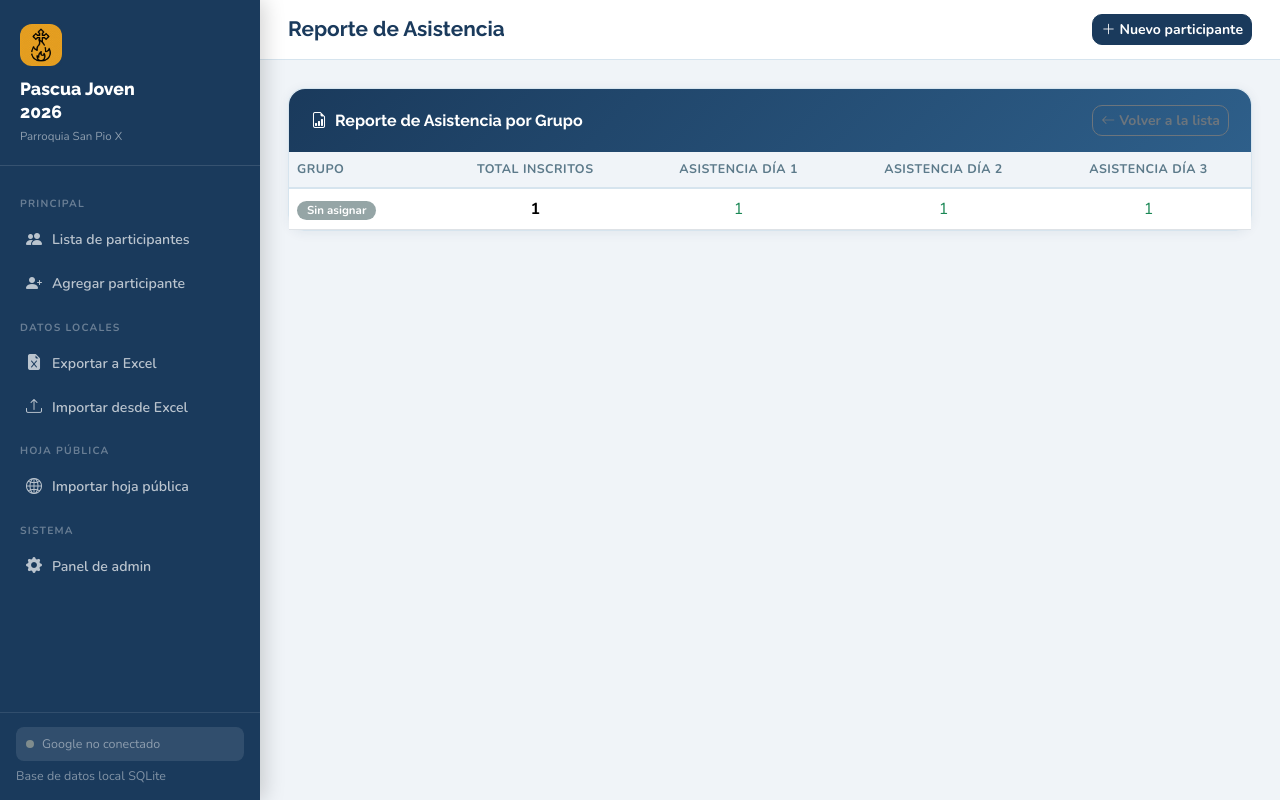
After one commit to emmanuelmazo24/gestiones_conductores, a Django app: page /conductores/reporte-asistencia/ in a window 1280 px wide. The commit adds this page. Run offline with Django 4.2, Linux system fonts and the light colour scheme; tables that the repository leaves empty hold one stand-in row (values such as "Sample post").

Commit message:
cambios en resumen asistencia

```diff
--- a/conductores/templates/conductores/lista.html
+++ b/conductores/templates/conductores/lista.html
@@ -60,6 +60,9 @@
 
 <!-- EXPORT BUTTONS -->
 <div class="d-flex flex-wrap gap-2 mb-3">
+  <a href="{% url 'conductores:reporte_asistencia' %}" class="btn btn-sm btn-info text-white">
+    <i class="bi bi-bar-chart-fill me-1"></i>Reporte de Asistencia
+  </a>
   <a href="{% url 'conductores:exportar_excel' %}{% if request.GET.grupo %}?grupo={{ request.GET.grupo }}{% endif %}"
     class="btn btn-sm" style="background:#217346;color:#fff;">
     <i class="bi bi-file-earmark-excel-fill me-1"></i>Descargar Excel
--- /dev/null
+++ b/conductores/templates/conductores/reporte_asistencia.html
@@ -0,0 +1,49 @@
+{% extends "conductores/base.html" %}
+{% block title %}Reporte de Asistencia{% endblock %}
+{% block page_title %}Reporte de Asistencia{% endblock %}
+
+{% block content %}
+<div class="card">
+  <div class="card-header-custom d-flex align-items-center justify-content-between">
+    <span style="font-family:'Raleway',sans-serif;font-weight:700;">
+      <i class="bi bi-file-earmark-bar-graph me-2"></i>Reporte de Asistencia por Grupo
+    </span>
+    <a href="{% url 'conductores:lista' %}" class="btn btn-sm btn-outline-secondary">
+      <i class="bi bi-arrow-left me-1"></i>Volver a la lista
+    </a>
+  </div>
+
+  <div class="table-responsive">
+    <table class="table table-hover align-middle mb-0">
+      <thead>
+        <tr>
+          <th>Grupo</th>
+          <th class="text-center">Total Inscritos</th>
+          <th class="text-center">Asistencia Día 1</th>
+          <th class="text-center">Asistencia Día 2</th>
+          <th class="text-center">Asistencia Día 3</th>
+        </tr>
+      </thead>
+      <tbody>
+        {% for fila in reporte %}
+        <tr>
+          <td>
+            <span class="badge badge-grupo bg-grupo-{{ fila.grupo }}">
+              {{ fila.grupo_display }}
+            </span>
+          </td>
+          <td class="text-center" style="font-weight: bold;">{{ fila.total_conductores }}</td>
+          <td class="text-center text-success">{{ fila.total_dia_1 }}</td>
+          <td class="text-center text-success">{{ fila.total_dia_2 }}</td>
+          <td class="text-center text-success">{{ fila.total_dia_3 }}</td>
+        </tr>
+        {% empty %}
+        <tr>
+          <td colspan="5" class="text-center py-4 text-muted">No hay datos disponibles.</td>
+        </tr>
+        {% endfor %}
+      </tbody>
+    </table>
+  </div>
+</div>
+{% endblock %}
--- a/conductores/urls.py
+++ b/conductores/urls.py
@@ -13,6 +13,7 @@ urlpatterns = [
     path('<int:pk>/eliminar/',  views.eliminar,      name='eliminar'),
     path('<int:pk>/grupo/',     views.cambiar_grupo, name='cambiar_grupo'),
     path('<int:pk>/asistencia/', views.actualizar_asistencia, name='actualizar_asistencia'),
+    path('reporte-asistencia/', views.reporte_asistencia, name='reporte_asistencia'),
 
     # Excel local
     path('exportar/excel/',     views.exportar_excel, name='exportar_excel'),
--- a/conductores/views.py
+++ b/conductores/views.py
@@ -46,6 +46,29 @@ def lista(request):
         'logs':         SincronizacionLog.objects.all()[:5],
     }
     return render(request, 'conductores/lista.html', context)
+
+
+def reporte_asistencia(request):
+    reporte = (
+        Conductor.objects.values('grupo')
+        .annotate(
+            total_dia_1=Count('id', filter=Q(asistencia_dia_1=True)),
+            total_dia_2=Count('id', filter=Q(asistencia_dia_2=True)),
+            total_dia_3=Count('id', filter=Q(asistencia_dia_3=True)),
+            total_conductores=Count('id')
+        )
+        .order_by('-total_conductores')
+    )
+
+    grupos_dict = dict(GRUPOS)
+    for r in reporte:
+        r['grupo_display'] = grupos_dict.get(r['grupo'], r['grupo'])
+
+    return render(request, 'conductores/reporte_asistencia.html', {
+        'reporte': reporte,
+        'titulo': 'Reporte de Asistencia por Grupo'
+    })
+
 
 
 # ── ABM ───────────────────────────────────────────────────────────────────────
```
